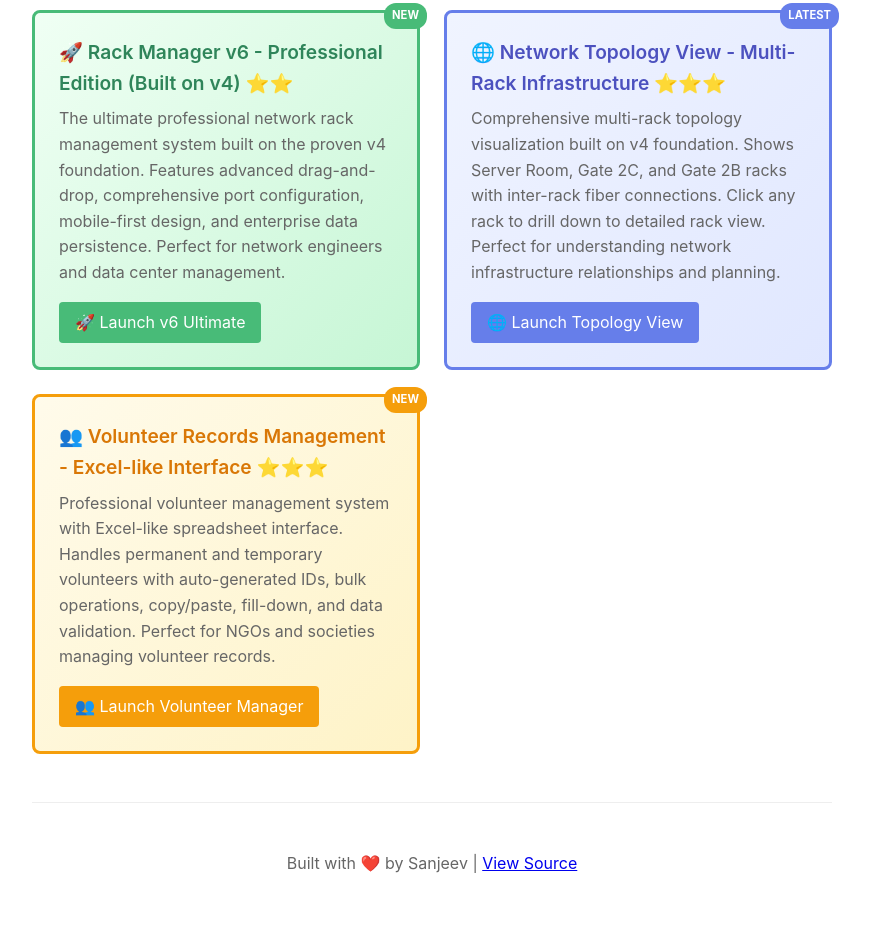
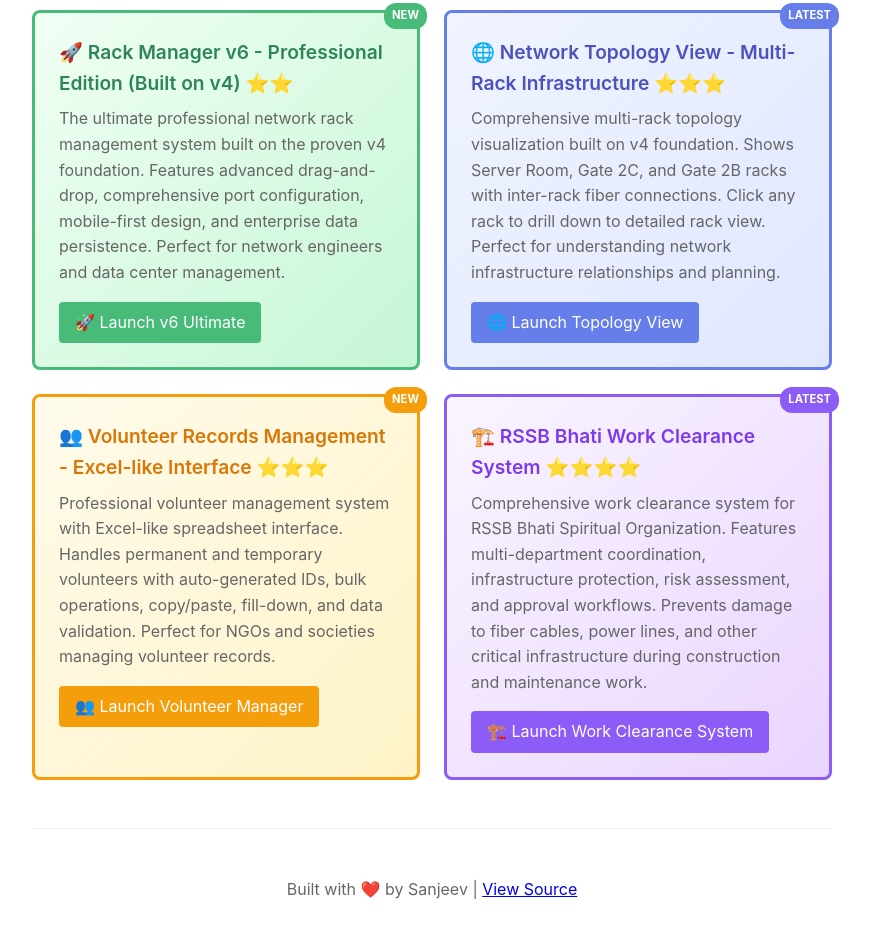
Before and after one commit to sanjeev23oct/prototypes, a plain HTML site: page index.html in a window 1280 px wide. Shown: the part 1060-1997 px from the top of the page, without its empty margins (208-1078 px from the left). Drawn offline with Linux system fonts and the light colour scheme.

Commit message:
Add RSSB Bhati Work Clearance System to main index page
- Added prominent card for Work Clearance System with purple theme
- Positioned as LATEST prototype with 4-star rating
- Includes comprehensive description highlighting key features:
  - Multi-department coordination and approval workflows
  - Infrastructure protection (fiber, power, water systems)
  - Risk assessment and safety measures
  - Designed specifically for RSSB Bhati Spiritual Organization
- Now accessible via GitHub Pages at /work-clearance-system/

```diff
--- a/index.html
+++ b/index.html
@@ -145,6 +145,15 @@
             </div>
             <a href="volunteer-management/index.html" class="prototype-link" style="background: #f59e0b;">👥 Launch Volunteer Manager</a>
         </div>
+
+        <div class="prototype-card" style="border: 3px solid #8b5cf6; background: linear-gradient(135deg, #faf5ff 0%, #e9d5ff 100%); position: relative;">
+            <div style="position: absolute; top: -10px; right: -10px; background: #8b5cf6; color: white; padding: 0.25rem 0.5rem; border-radius: 12px; font-size: 0.7rem; font-weight: bold;">LATEST</div>
+            <div class="prototype-title" style="color: #7c3aed;">🏗️ RSSB Bhati Work Clearance System ⭐⭐⭐⭐</div>
+            <div class="prototype-description">
+                Comprehensive work clearance system for RSSB Bhati Spiritual Organization. Features multi-department coordination, infrastructure protection, risk assessment, and approval workflows. Prevents damage to fiber cables, power lines, and other critical infrastructure during construction and maintenance work.
+            </div>
+            <a href="work-clearance-system/index.html" class="prototype-link" style="background: #8b5cf6;">🏗️ Launch Work Clearance System</a>
+        </div>
     </div>
 
     <div class="footer">
```
